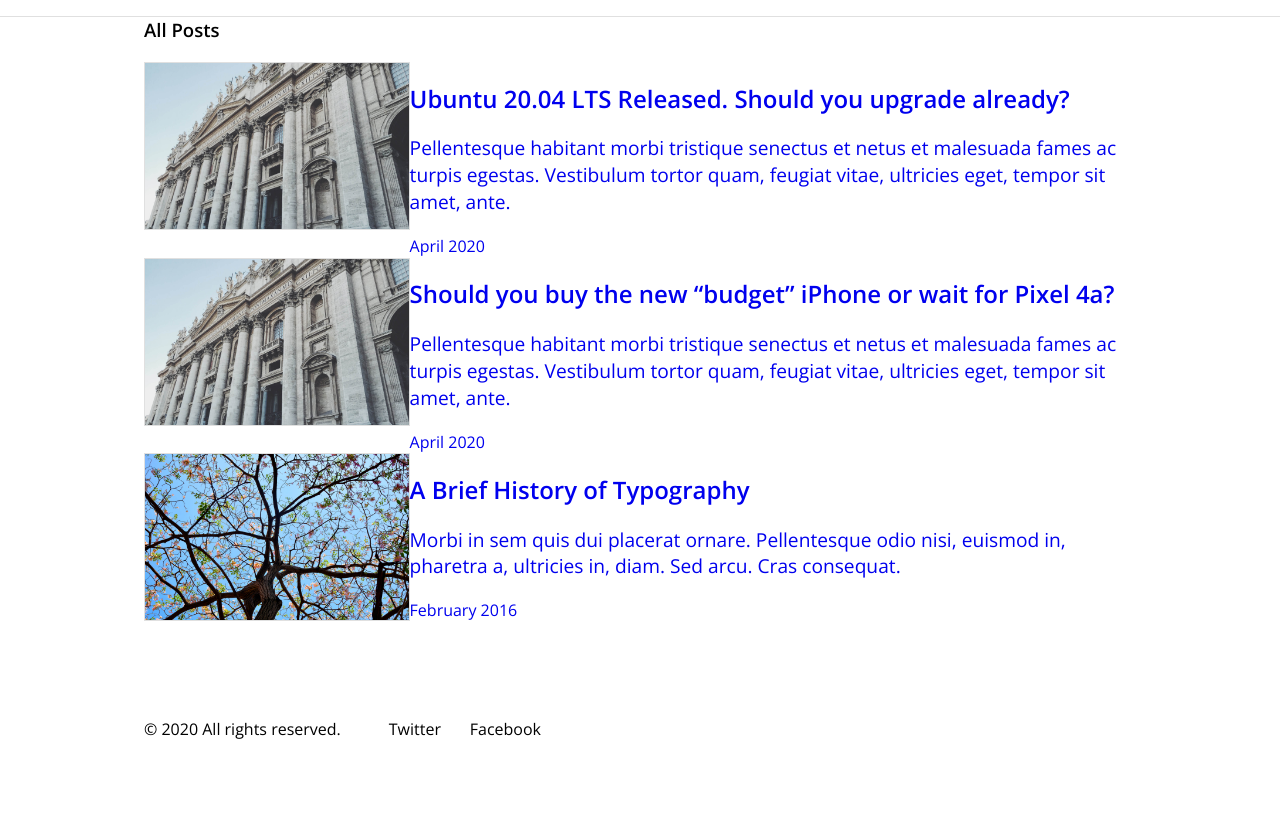
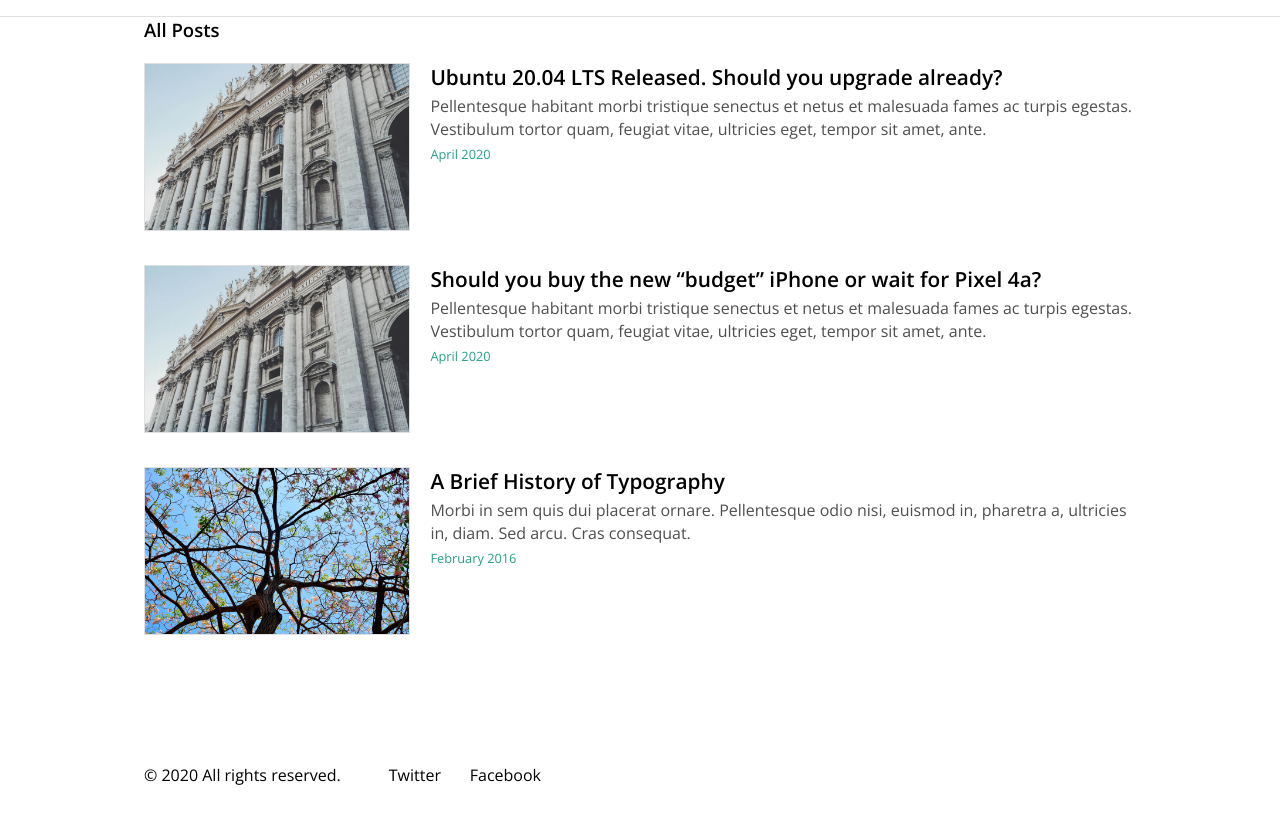
Before and after one commit to devaarx/fossbracket, a Gatsby site: page /category/css in a window 1280 px wide. Shown: the part 56-880 px from the top of the page. Before the commit the page ends 844 px from the top, so only its background shows below. Built offline with nearby package versions, Linux system fonts and the light colour scheme; Gatsby itself is replaced by a stand-in of ours.

Commit message:
added feed styles

```diff
--- a/src/components/Pages/Feed.js
+++ b/src/components/Pages/Feed.js
@@ -7,8 +7,8 @@ function Feed({ edges }) {
     <div className="feed">
       <h3 className="section_heading">All Posts</h3>
       {edges.map((edge) => (
-        <Link to={edge.node.fields.slug} key={edge.node.fields.slug}>
-          <article className="feed_flex">
+        <Link to={edge.node.fields.slug} key={edge.node.fields.slug} className="feed_flex">
+          <article>
             <div className="feed_thumb">
               <img src={edge.node.frontmatter.socialImage} alt="" />
             </div>
--- a/src/styles/components/feed.scss
+++ b/src/styles/components/feed.scss
@@ -1,7 +1,15 @@
 .feed {
   // margin: 2rem 0;
   &_flex {
-    display: flex;
+    display: block;
+    margin: 0 0 2rem;
+    > article {
+      display: flex;
+    }
+    &:hover .feed_content_heading {
+      color: var(--accent-color);
+      text-decoration: underline;
+    }
   }
   &_thumb {
     min-width: 16.6rem;
@@ -15,4 +23,22 @@
       object-fit: cover;
     }
   }
+  &_content {
+    margin-left: 1.3rem;
+    &_heading {
+      color: var(--main-darker);
+      margin: 0;
+      font-size: 1.3rem;
+    }
+    &_description {
+      color: var(--main-dark);
+      font-size: 1rem;
+      margin: 0.2rem 0;
+    }
+    &_bottom {
+      margin-top: 0.4rem;
+      font-size: 0.8rem;
+      color: var(--accent-color);
+    }
+  }
 }
--- a/src/styles/components/layout.scss
+++ b/src/styles/components/layout.scss
@@ -11,9 +11,11 @@
     margin-top: 3.8rem;
     &_left {
       flex: 1 0 0;
+      margin-right: 1.2rem;
     }
     &_right {
       flex: 22.5rem 0 0;
+      margin-left: 1.2rem;
     }
   }
   &_content,
```
